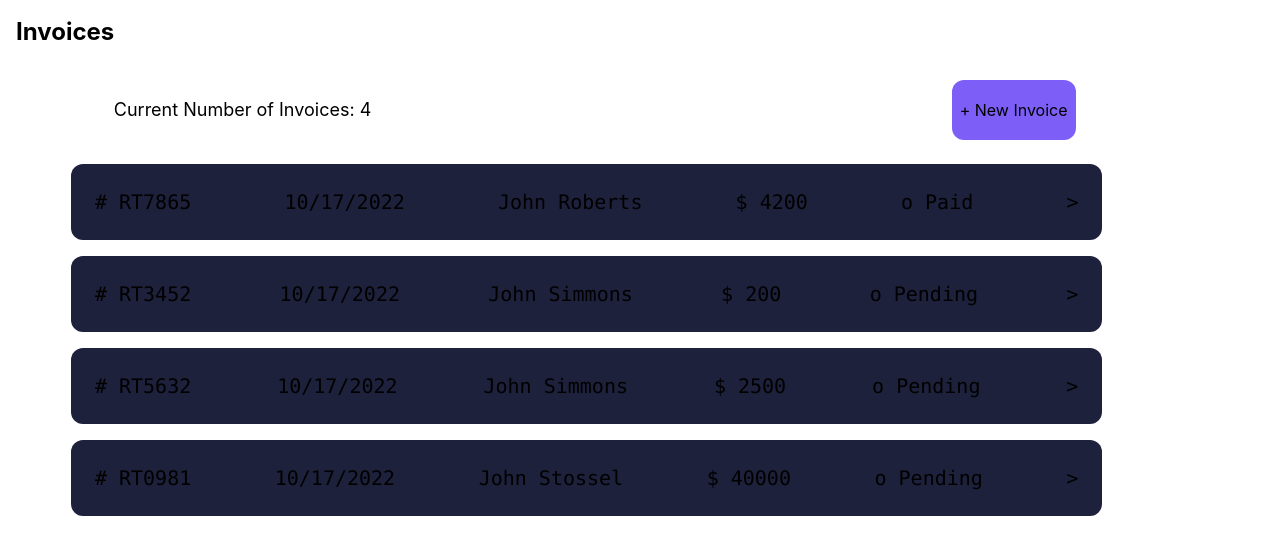
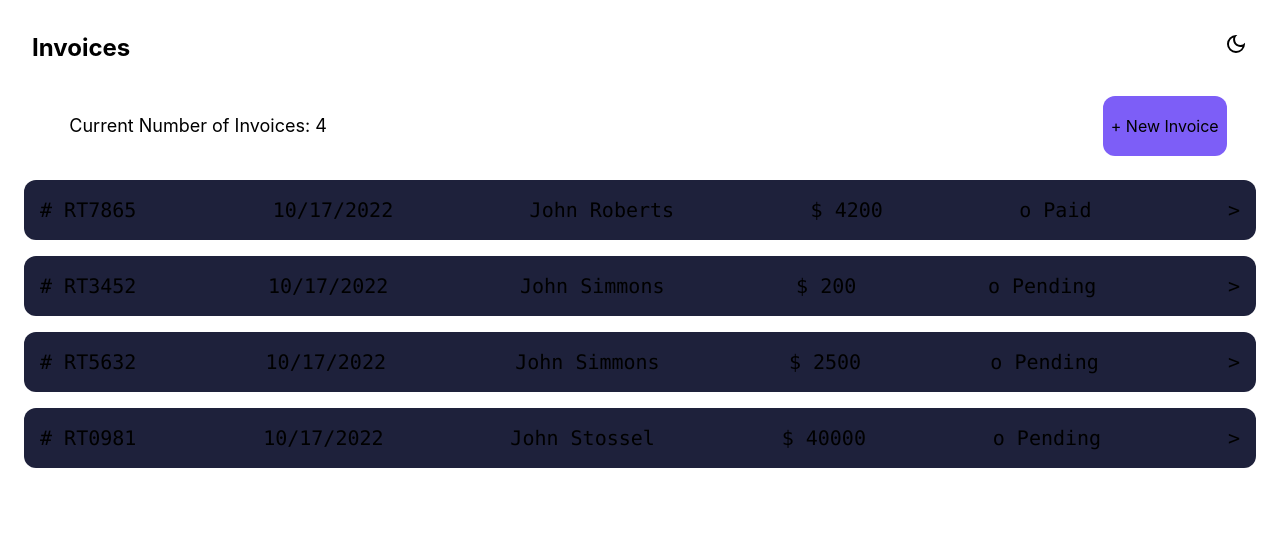
Before and after one commit to SilahicAmil/nextjs-invoices, a Next.js app: page / in a window 1280 px wide. Shown: the top 554 px of the page. Built offline with nearby package versions, Linux system fonts and the light colour scheme.

Commit message:
minor styling update

```diff
--- a/components/InvoiceItem/InvoiceItem.js
+++ b/components/InvoiceItem/InvoiceItem.js
@@ -8,15 +8,15 @@ const InvoiceItem = (props) => {
   };
 
   return (
-    <div className="flex justify-between align-middle m-auto w-11/12 mb-4 bg-[#1E213B] p-6 rounded-xl">
-      <li># {props.ticketId}</li>
+    <div className="flex justify-between text-align mb-4 bg-[#1E213B] p-4 rounded-xl items-center">
+      <li className=""># {props.ticketId}</li>
       <li>{props.due}</li>
       <li>{props.name}</li>
       <li>$ {props.amount}</li>
       <li>&#111; {props.status}</li>
-      <div>
+      <li>
         <button onClick={invoiceDetailHandler}>&gt;</button>
-      </div>
+      </li>
     </div>
   );
 };
--- a/components/InvoicesList/InvoicesList.js
+++ b/components/InvoicesList/InvoicesList.js
@@ -10,7 +10,7 @@ const InvoicesList = (props) => {
 
   return (
     <>
-      <div className="flex justify-between w-10/12 m-auto">
+      <div className="flex justify-between w-11/12 m-auto">
         <h1 className=" p-4 h-auto text-lg justify-items-center">
           Current Number of Invoices: {props.invoices.length}
         </h1>
@@ -24,7 +24,7 @@ const InvoicesList = (props) => {
         </button>
       </div>
 
-      <ul className=" p-6 text-xl font-mono gap-4">
+      <ul className="h-full p-6 text-xl font-mono gap-4 w-full">
         {props.invoices.map((invoice) => {
           return (
             <InvoiceItem
--- a/components/Navigation/Layout.js
+++ b/components/Navigation/Layout.js
@@ -5,7 +5,7 @@ const Layout = (props) => {
     <div>
       <MainNavigation />
 
-      <main className=" w-11/12">{props.children}</main>
+      <main className=" m-auto">{props.children}</main>
     </div>
   );
 };
--- a/components/Navigation/MainNavigation.js
+++ b/components/Navigation/MainNavigation.js
@@ -1,14 +1,22 @@
-import { FaFileInvoice } from "react-icons/fa";
 import Link from "next/link";
+import { MdOutlineDarkMode } from "react-icons/md";
 
 const MainNavigation = (props) => {
   return (
-    <header className="w-full h-20 flex flex-col justify-between p-4">
+    <header className="justify-between p-4">
       <div className="text-2xl font-bold">
-        <Link href="/new-invoice">
-          {/* <FaFileInvoice /> */}
-          Invoices
-        </Link>
+        <ul className="flex justify-between m-4">
+          <li>
+            {" "}
+            <Link href="/">
+              {/* <FaFileInvoice /> */}
+              Invoices
+            </Link>
+          </li>
+          <li>
+            <MdOutlineDarkMode />
+          </li>
+        </ul>
       </div>
     </header>
   );
```
